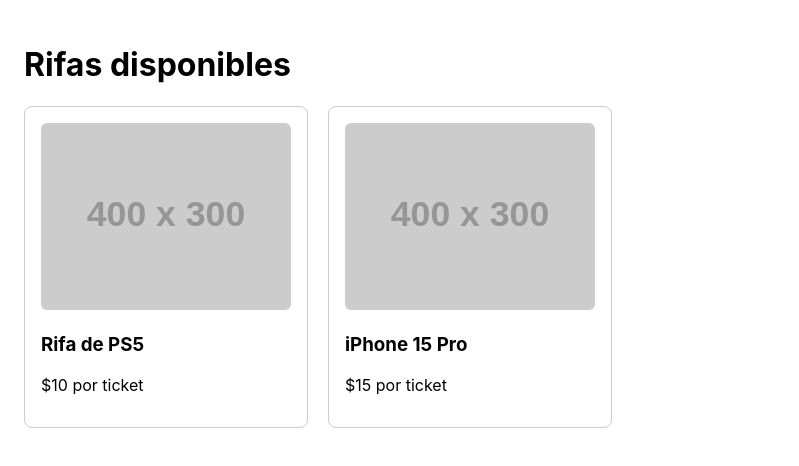
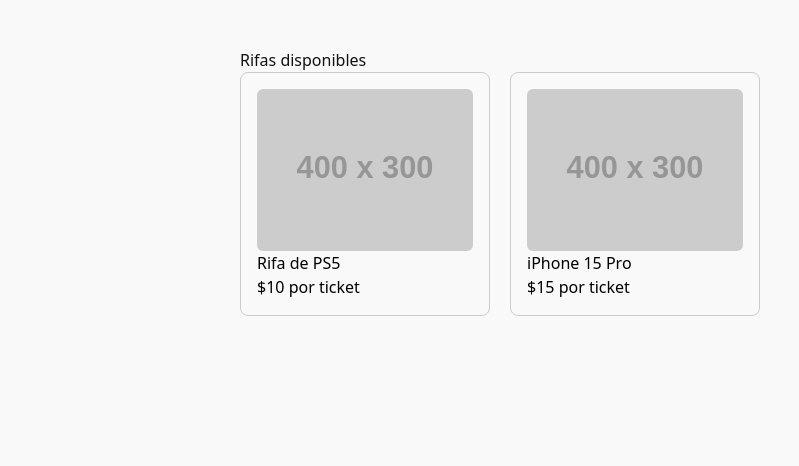
Before and after one commit to tothemoon07/rifaschatgpt, a Next.js app in the folder apps/web/: page / in a window 1280 px wide. Shown: the top 466 px of the page, without its empty margins (0-799 px from the left). Built offline with nearby package versions, Linux system fonts and the light colour scheme.

Commit message:
Update layout.jsx

```diff
--- a/apps/web/app/layout.jsx
+++ b/apps/web/app/layout.jsx
@@ -1,11 +1,14 @@
-export const metadata = { title: "Rifas" };
+import "./globals.css";
+
+export const metadata = {
+  title: "Rifas Pro",
+  description: "Compra tickets para ganar premios increíbles",
+};
 
 export default function RootLayout({ children }) {
   return (
     <html lang="es">
-      <body style={{ margin: 0, fontFamily: 'Inter, system-ui, Arial' }}>
-        {children}
-      </body>
+      <body className="max-w-4xl mx-auto p-6">{children}</body>
     </html>
   );
 }
```
